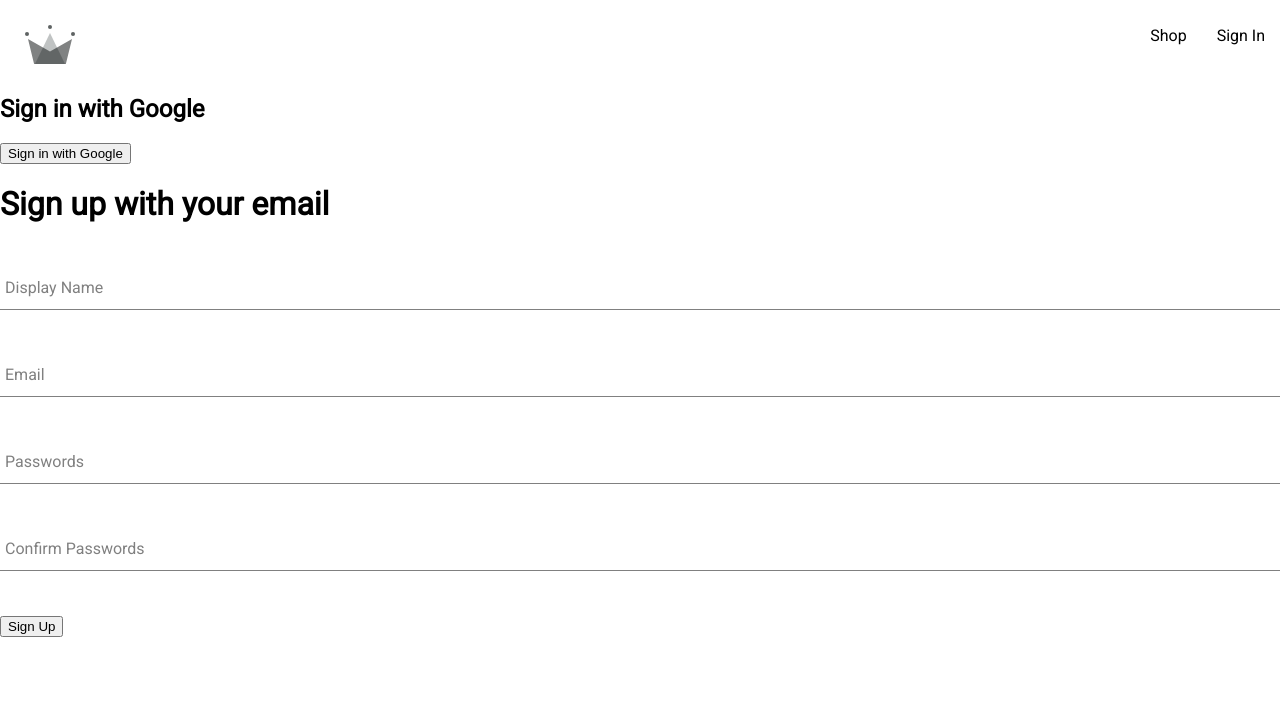
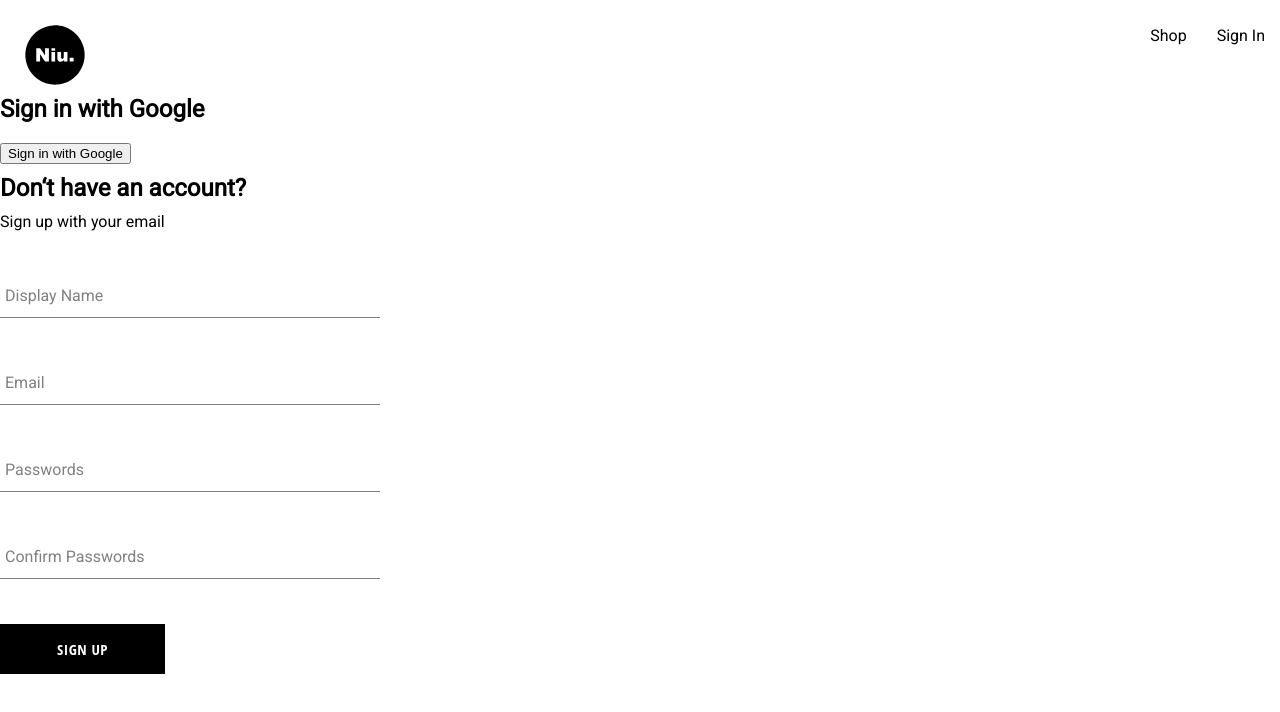
Before and after one commit to haohangzhou/Niu-Things, a React (Create React App) app: page /sign-in in a window 1280 px wide. Shown: the top 712 px of the page. Built offline with nearby package versions, Linux system fonts and the light colour scheme.

Commit message:
Created Button Component

```diff
--- /dev/null
+++ b/src/components/Button.jsx
@@ -0,0 +1,21 @@
+/* eslint-disable react/prop-types */
+import React from 'react';
+
+import './Button.scss';
+
+const BUTTON_TYPES_CLASSES = {
+	google: 'google-sign-in',
+	inverted: 'inverted',
+};
+const Button = ({ children, buttonType, ...otherProps }) => {
+	return (
+		<button
+			className={`button-container ${BUTTON_TYPES_CLASSES[buttonType]}`}
+			{...otherProps}
+		>
+			{children}
+		</button>
+	);
+};
+
+export default Button;
--- /dev/null
+++ b/src/components/Button.scss
@@ -0,0 +1,46 @@
+.button-container {
+	min-width: 165px;
+	width: auto;
+	height: 50px;
+	letter-spacing: 0.5px;
+	line-height: 50px;
+	padding: 0 35px 0 35px;
+	font-size: 15px;
+	background-color: black;
+	color: white;
+	text-transform: uppercase;
+	font-family: 'Open Sans Condensed';
+	font-weight: bolder;
+	border: none;
+	cursor: pointer;
+	display: flex;
+	justify-content: center;
+
+	&:hover {
+		background-color: white;
+		color: black;
+		border: 1px solid black;
+	}
+
+	&.google-sign-in {
+		background-color: #4285f4;
+		color: white;
+
+		&:hover {
+			background-color: #357ae8;
+			border: none;
+		}
+	}
+
+	&.inverted {
+		background-color: white;
+		color: black;
+		border: 1px solid black;
+
+		&:hover {
+			background-color: black;
+			color: white;
+			border: none;
+		}
+	}
+}
--- a/src/components/NavBar.scss
+++ b/src/components/NavBar.scss
@@ -24,3 +24,8 @@
 		}
 	}
 }
+
+.logo {
+	width: 60px;
+	height: 60px;
+}
--- a/src/components/SignUpForm.jsx
+++ b/src/components/SignUpForm.jsx
@@ -4,7 +4,11 @@ import {
 	createAuthUserWithEmailAndPassword,
 	createUserDocumentFromAuth,
 } from '../utils/firebase.js';
+
 import InputField from './InputField.jsx';
+import Button from './Button.jsx';
+
+import './SignUpForm.scss';
 
 const initialValue = {
 	displayName: '',
@@ -54,8 +58,9 @@ const SignUpForm = () => {
 		}
 	};
 	return (
-		<>
-			<h1>Sign up with your email</h1>
+		<div className="sign-up-form-container">
+			<h2>Don&lsquo;t have an account?</h2>
+			<span>Sign up with your email</span>
 			<form onSubmit={handleSubmit}>
 				<InputField
 					label="Display Name"
@@ -92,9 +97,9 @@ const SignUpForm = () => {
 					onChange={handleChange}
 					value={confirmPasswords}
 				/>
-				<button type="submit">Sign Up</button>
+				<Button type="submit">Sign Up</Button>
 			</form>
-		</>
+		</div>
 	);
 };
 
--- /dev/null
+++ b/src/components/SignUpForm.scss
@@ -0,0 +1,9 @@
+.sign-up-form-container {
+	display: flex;
+	flex-direction: column;
+	width: 380px;
+
+	h2 {
+		margin: 10px 0;
+	}
+}
```
Also changed, not shown: src/components/NavBar.jsx (+9 -9 lines), src/assets/Niu.invert.svg (added).
